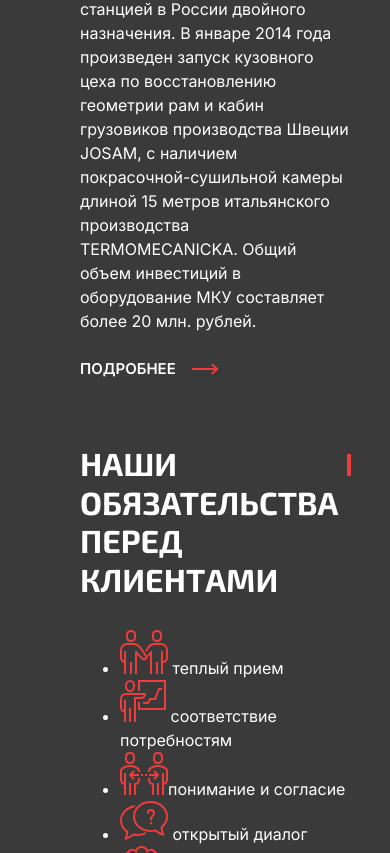
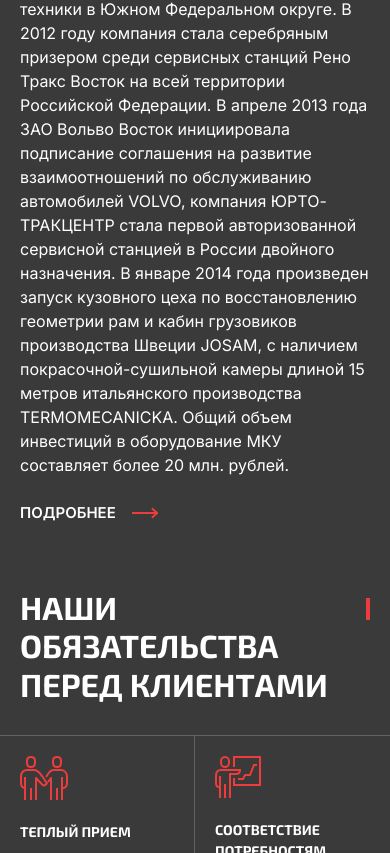
Before and after one commit to yurkaronin/urto-truck, a website: page home.html in a window 390 px wide. Shown: the part 11147-12000 px from the top of the page. Drawn offline with Linux system fonts and the light colour scheme.

Commit message:
Блок о компании с преимуществами

```diff
--- a/css/base/_root.scss
+++ b/css/base/_root.scss
@@ -14,5 +14,6 @@
   --Text: #656565;
   --Mod1: rgba(255, 255, 255, 0.1);
   --Mod2: rgba(0, 0, 0, 0.8);
+  --Mod3: rgba(255, 255, 255, 0.2);
 
 }
--- /dev/null
+++ b/css/blocks/_advantages.scss
@@ -0,0 +1,71 @@
+.advantages {
+  margin: 0;
+  padding: 0;
+  list-style: none;
+
+  width: calc(100% + 80px + 80px);
+  display: grid;
+  gap: 0;
+  grid-template-columns: repeat(3, 1fr);
+  border-top: 1px solid var(--Mod3);
+  margin-left: -80px;
+  margin-right: -80px;
+
+  li {
+    padding: 30px 30px 28px;
+    display: flex;
+    flex-direction: column;
+    justify-content: space-between;
+    border-right: 1px solid var(--Mod3);
+    border-bottom: 1px solid var(--Mod3);
+    color: var(--White, #fff);
+    font-family: var(--Exo);
+    font-size: 14px;
+    font-style: normal;
+    font-weight: 700;
+    text-transform: uppercase;
+
+    &:nth-child(3n) {
+      border-right: none;
+    }
+  }
+
+  svg {
+    display: block;
+    max-width: 50px;
+    margin-bottom: 12px;
+  }
+
+  @media (max-width: 1439px) {
+    width: calc(100% + 40px + 40px);
+    margin-left: -40px;
+    margin-right: -40px;
+  }
+  @media (max-width: 1023px) {
+    li {
+      justify-content: flex-start;
+      padding: 30px 40px 32px;
+    }
+    svg {
+      margin-bottom: 21px;
+    }
+  }
+  @media (max-width: 767px) {
+    width: calc(100% + 20px + 20px);
+    margin-left: -20px;
+    margin-right: -20px;
+    grid-template-columns: repeat(2, 1fr);
+
+    li {
+      padding: 20px 20px 16px;
+    }
+
+    li:nth-child(3n) {
+      border-right: 1px solid var(--Mod3);
+    }
+
+    li:nth-child(2n) {
+      border-right: none;
+    }
+  }
+}
--- a/css/sections/_about.scss
+++ b/css/sections/_about.scss
@@ -8,11 +8,15 @@
     max-width: 100%;
     width: 100%;
   }
+  &__left {
+    position: relative;
+  }
   &__image {
     max-width: 100%;
     width: 100%;
     object-fit: cover;
     height: 100%;
+    position: absolute;
   }
   .title {
     color: inherit;
@@ -37,4 +41,22 @@
   .title--2 {
     margin-bottom: 32px;
   }
+
+  @media (max-width: 1439px) {
+    &__grid {
+      grid-template-columns: repeat(1, 1fr);
+    }
+    .about__image {
+      height: 464px;
+      position: initial;
+    }
+    .wrapper {
+      padding-inline: 40px;
+    }
+  }
+  @media (max-width: 767px) {
+    .wrapper {
+      padding-inline: 20px;
+    }
+  }
 }
--- a/css/style.scss
+++ b/css/style.scss
@@ -28,6 +28,7 @@
 
 @import "blocks/logotype-list";
 @import "blocks/card-list";
+@import "blocks/advantages";
 
 @import "sections/header";
 // @import "sections/home-screen";
--- a/home.html
+++ b/home.html
@@ -760,7 +760,12 @@
     <section class="about">
       <div class="about__grid">
         <div class="about__left">
-          <img class="about__image" src="./img/about.jpg" alt="фото" width="960" loading="lazy">
+
+
+          <picture>
+            <source srcset="./img/about-1439.jpg" media="(max-width: 1439px)">
+            <img class="about__image" src="./img/about.jpg" alt="фото" width="960" loading="lazy">
+          </picture>
         </div>
         <div class="about__right">
           <div class="wrapper">
@@ -787,7 +792,7 @@
             <a href="#" class="more">подробнее</a>
             <h4 class="title title--2">Наши обязательства перед клиентами</h4>
 
-            <ul class="">
+            <ul class="advantages">
               <li>
                 <svg xmlns="http://www.w3.org/2000/svg" width="48" height="44" fill="none"><path stroke="#EC3C3C" stroke-linejoin="round" stroke-miterlimit="10" stroke-width="2" d="M26 21s1.477-2.146 2-3c.792-1.292 2.873-4 6-4h7c2.774 0 6 2.339 6 6v8c0 1.963-2.007 4-4 4h-1"/><path stroke="#EC3C3C" stroke-linejoin="round" stroke-miterlimit="10" stroke-width="2" d="M31 44V22l-3 4M42 21v23M37 32v12M16 44V22l6.164 6.494a2.6 2.6 0 0 0 3.647.002l1.121-1.099S23.302 21.767 22 20c-1.309-1.778-3.77-6-8-6H7c-2.774 0-6 2.283-6 6v8c0 1.993 2.007 4 4 4M5 21v23M11 32v12M11 11c2.331 0 4-1.633 4-4V5c0-2.367-1.669-4-4-4S7 2.633 7 5v2c0 2.367 1.669 4 4 4ZM37 11c2.331 0 4-1.633 4-4V5c0-2.367-1.669-4-4-4s-4 1.633-4 4v2c0 2.367 1.669 4 4 4Z"/></svg>
                 теплый прием</li>
```
Also changed, not shown: src/pages/home.html (+7 -2 lines), css/style.css, css/style.min.css, img/about-1439.jpg (added).
